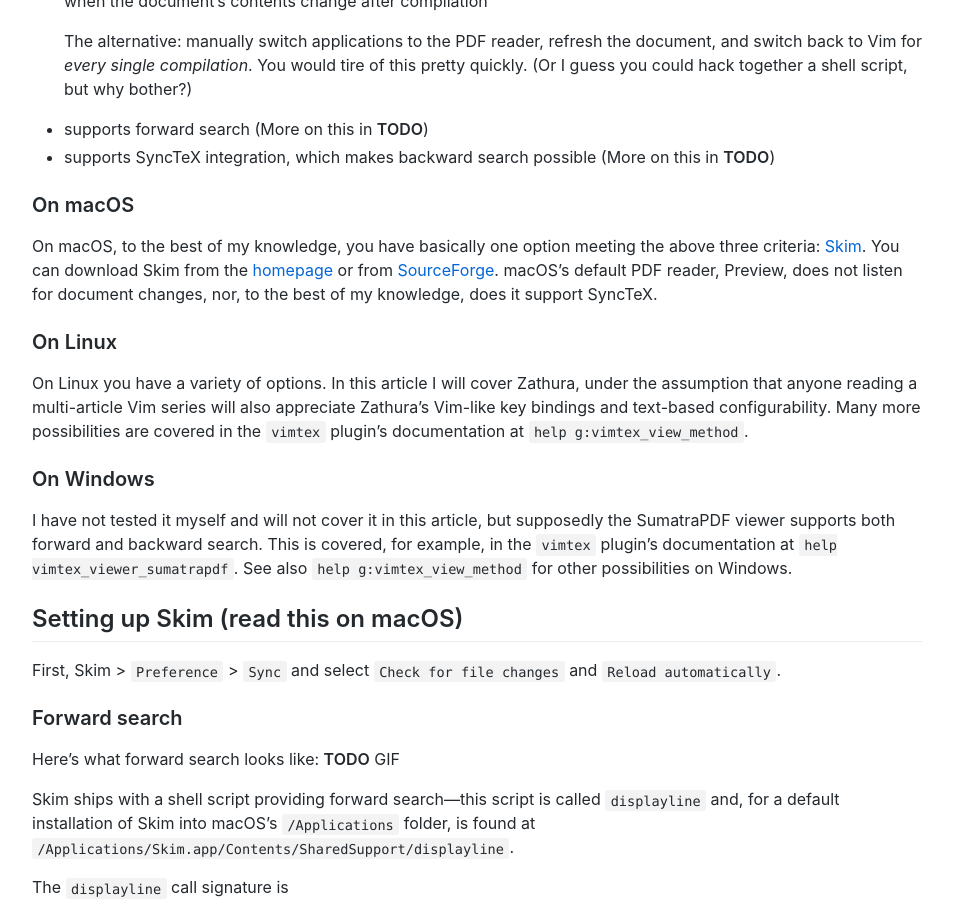
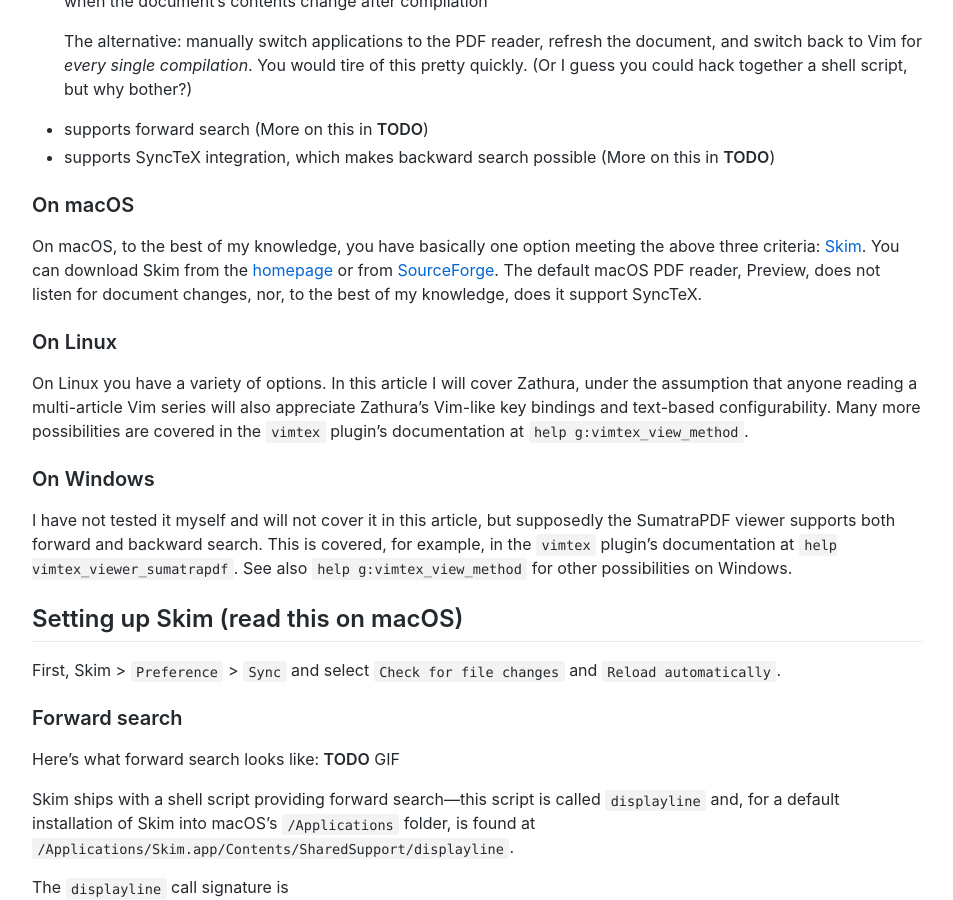
Before and after one commit to ejmastnak/ejmastnak.github.io, a Jekyll site: the page built from tutorials/vim-latex/pdf-reader.md, in a window 1280 px wide and 900 px high, scrolled down 1302 px. Shown: the whole window, without its empty margins (163-1116 px from the left). Built offline with Jekyll 4.4.1, drawn with Linux system fonts in a browser that asks for light colours.

Commit message:
Add a dump of mostly stylistic edits

```diff
--- a/tutorials/vim-latex/pdf-reader.md
+++ b/tutorials/vim-latex/pdf-reader.md
@@ -7,14 +7,14 @@ title: PDF Reader \| Setting up Vim for LaTeX Part 4
 This is part four in a [five part series]({% link tutorials/vim-latex/intro.md %}) explaining how to use the Vim text editor to efficiently write LaTeX documents. This article explains, for both macOS and Linux, how to set up an external PDF reader for displaying the PDF file associated with the `tex` source file being edited in Vim. The article also covers how to configure forward and backward search.
 
 ## Contents of this article
-<!-- vim-markdown-toc Marked -->
+<!-- vim-markdown-toc GFM -->
 
 * [Functionality implemented in this article](#functionality-implemented-in-this-article)
 * [Choosing a PDF Reader](#choosing-a-pdf-reader)
   * [On macOS](#on-macos)
   * [On Linux](#on-linux)
   * [On Windows](#on-windows)
-* [Setting up Skim (read this on macOS)](#setting-up-skim-(read-this-on-macos))
+* [Setting up Skim (read this on macOS)](#setting-up-skim-read-this-on-macos)
   * [Forward search](#forward-search)
     * [Running shell scripts from Vim](#running-shell-scripts-from-vim)
       * [Naive implementation](#naive-implementation)
@@ -22,11 +22,11 @@ This is part four in a [five part series]({% link tutorials/vim-latex/intro.md %
     * [Implementing forward show](#implementing-forward-show)
   * [Backward search](#backward-search)
     * [Compiling with SyncTex](#compiling-with-synctex)
-    * [The big idea: using Vim with remote procedure calls](#the-big-idea:-using-vim-with-remote-procedure-calls)
+    * [The big idea: using Vim with remote procedure calls](#the-big-idea-using-vim-with-remote-procedure-calls)
     * [Backward search with MacVim and Skim](#backward-search-with-macvim-and-skim)
     * [Backward search with Neovim and Skim](#backward-search-with-neovim-and-skim)
     * [Backward search with Vim and Skim](#backward-search-with-vim-and-skim)
-* [Setting Up Zathura (read this on Linux)](#setting-up-zathura-(read-this-on-linux))
+* [Setting Up Zathura (read this on Linux)](#setting-up-zathura-read-this-on-linux)
 
 <!-- vim-markdown-toc -->
 
@@ -50,7 +50,8 @@ The big picture here is to configure an external PDF reader to display the PDF f
 - supports SyncTeX integration, which makes backward search possible (More on this in **TODO**)
 
 ### On macOS
-On macOS, to the best of my knowledge, you have basically one option meeting the above three criteria: [Skim](https://skim-app.sourceforge.io/). You can download Skim from the [homepage](https://skim-app.sourceforge.io/) or from [SourceForge](https://sourceforge.net/projects/skim-app/). macOS's default PDF reader, Preview, does not listen for document changes, nor, to the best of my knowledge, does it support SyncTeX.
+On macOS, to the best of my knowledge, you have basically one option meeting the above three criteria: [Skim](https://skim-app.sourceforge.io/). You can download Skim from the [homepage](https://skim-app.sourceforge.io/) or from [SourceForge](https://sourceforge.net/projects/skim-app/).
+The default macOS PDF reader, Preview, does not listen for document changes, nor, to the best of my knowledge, does it support SyncTeX.
 
 ### On Linux
 On Linux you have a variety of options. In this article I will cover Zathura, under the assumption that anyone reading a multi-article Vim series will also appreciate Zathura's Vim-like key bindings and text-based configurability. Many more possibilities are covered in the `vimtex` plugin's documentation at `help g:vimtex_view_method`.
```
Also changed, not shown: tutorials/vim-latex/intro.md (+1 -1 lines), tutorials/vim-latex/ultisnips.md (+1 -1 lines).
